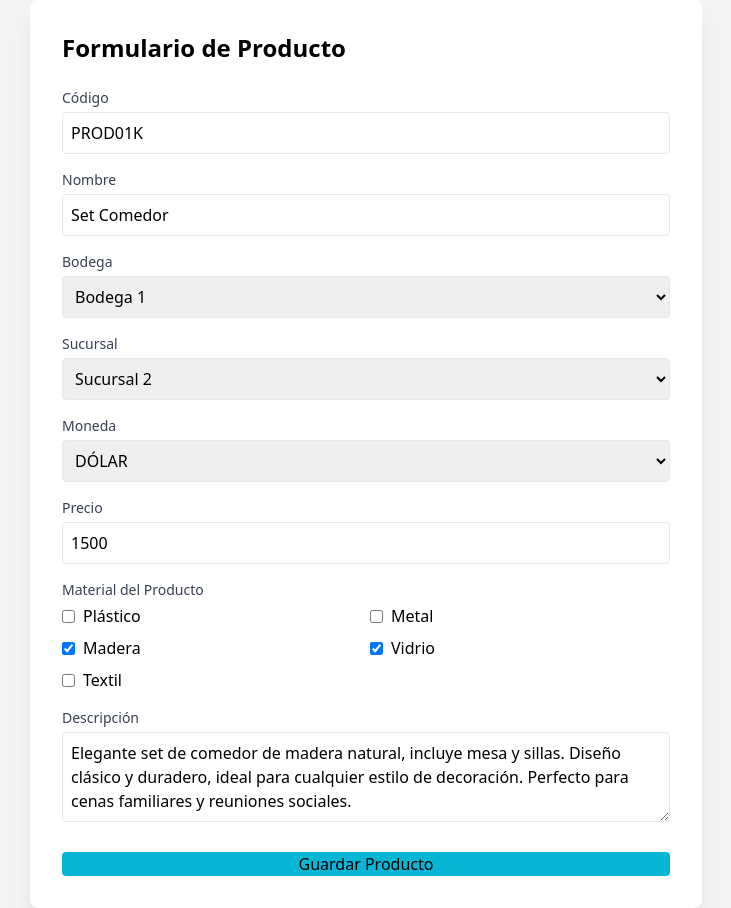
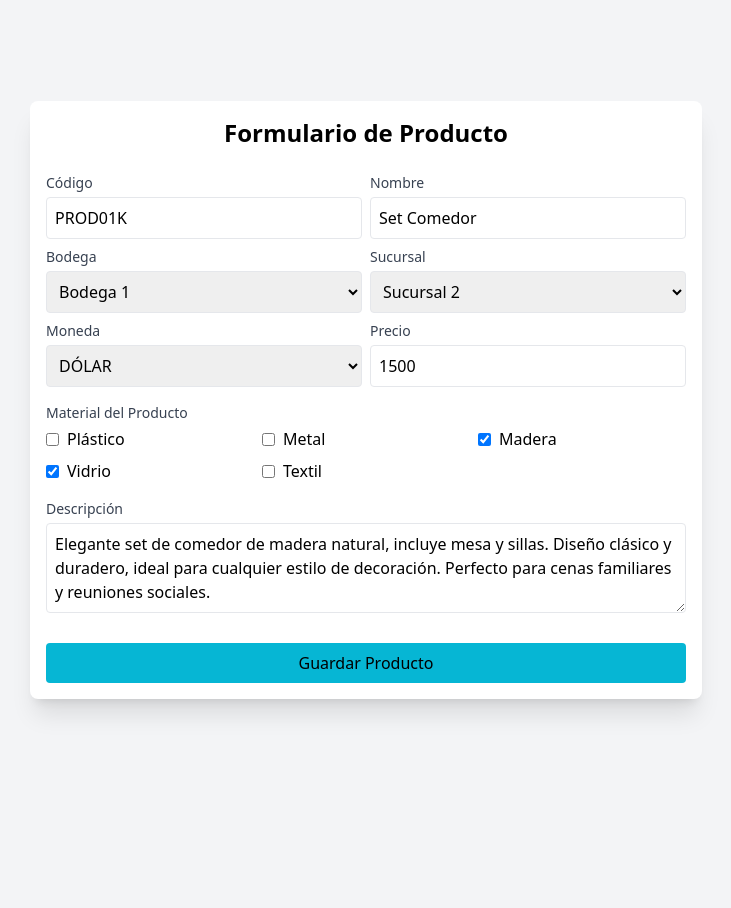
Before and after one commit to ilanangelesrodriguez/prueba-diagnostico-Facturacion.com, a PHP site: page /resources/views/formularioProducto.php in a window 1280 px wide. Shown: the whole page, without its empty margins (274-1005 px from the left). After the commit the page ends 714 px from the top, so only its background shows below. Run offline with PHP 8.4, Linux system fonts and the light colour scheme; style sheets or scripts are compiled from the project's sources.

Commit message:
chore: modificar estilos

```diff
--- a/resources/css/output.css
+++ b/resources/css/output.css
@@ -611,6 +611,14 @@ video {
   display: grid;
 }
 
+.h-full {
+  height: 100%;
+}
+
+.h-screen {
+  height: 100vh;
+}
+
 .w-full {
   width: 100%;
 }
@@ -684,6 +692,10 @@ video {
   padding: 2rem;
 }
 
+.p-4 {
+  padding: 1rem;
+}
+
 .px-4 {
   padding-left: 1rem;
   padding-right: 1rem;
@@ -692,6 +704,15 @@ video {
 .py-4 {
   padding-top: 1rem;
   padding-bottom: 1rem;
+}
+
+.py-2 {
+  padding-top: 0.5rem;
+  padding-bottom: 0.5rem;
+}
+
+.text-center {
+  text-align: center;
 }
 
 .text-2xl {
@@ -733,3 +754,33 @@ video {
   --tw-bg-opacity: 1;
   background-color: rgb(8 145 178 / var(--tw-bg-opacity));
 }
+
+.focus\:outline-none:focus {
+  outline: 2px solid transparent;
+  outline-offset: 2px;
+}
+
+.focus\:ring-2:focus {
+  --tw-ring-offset-shadow: var(--tw-ring-inset) 0 0 0 var(--tw-ring-offset-width) var(--tw-ring-offset-color);
+  --tw-ring-shadow: var(--tw-ring-inset) 0 0 0 calc(2px + var(--tw-ring-offset-width)) var(--tw-ring-color);
+  box-shadow: var(--tw-ring-offset-shadow), var(--tw-ring-shadow), var(--tw-shadow, 0 0 #0000);
+}
+
+.focus\:ring-cyan-600:focus {
+  --tw-ring-opacity: 1;
+  --tw-ring-color: rgb(8 145 178 / var(--tw-ring-opacity));
+}
+
+.focus\:ring-opacity-50:focus {
+  --tw-ring-opacity: 0.5;
+}
+
+@media (min-width: 768px) {
+  .md\:grid-cols-2 {
+    grid-template-columns: repeat(2, minmax(0, 1fr));
+  }
+
+  .md\:grid-cols-3 {
+    grid-template-columns: repeat(3, minmax(0, 1fr));
+  }
+}
--- a/resources/views/formularioProducto.php
+++ b/resources/views/formularioProducto.php
@@ -3,15 +3,15 @@
 <head>
     <meta charset="UTF-8">
     <meta name="viewport" content="width=device-width, initial-scale=1.0">
-    <link href="assets/css/estilos.css" rel="stylesheet">
+    <link href="../css/styles.css" rel="stylesheet">
     <title>Registro de Productos</title>
     <link href="../css/output.css" rel="stylesheet">
 </head>
-<body class="bg-gray-100 h-full flex items-center justify-center">
-    <div class="max-w-2xl w-full mx-auto bg-white p-8 rounded-lg shadow-xl">
+<body class="bg-gray-100 h-screen flex items-center justify-center">
+    <div class="max-w-2xl w-full mx-auto bg-white p-4 rounded-lg shadow-xl">
         <h1 class="text-2xl font-bold mb-6 text-center">Formulario de Producto</h1>
         <form id="formProducto" method="POST" action="../../src/controllers/productoController.php">
-            <div class="grid grid-cols-1 md:grid-cols-2 gap-4 mb-4">
+            <div class="grid grid-cols-1 md:grid-cols-2 gap-2 mb-4">
                 <div>
                     <label for="codigo" class="block text-sm font-medium text-gray-700 mb-1">Código</label>
                     <input type="text" id="codigo" name="codigo" value="PROD01K" class="w-full p-2 border rounded">
```
Also changed, not shown: resources/css/styles.css (added).
